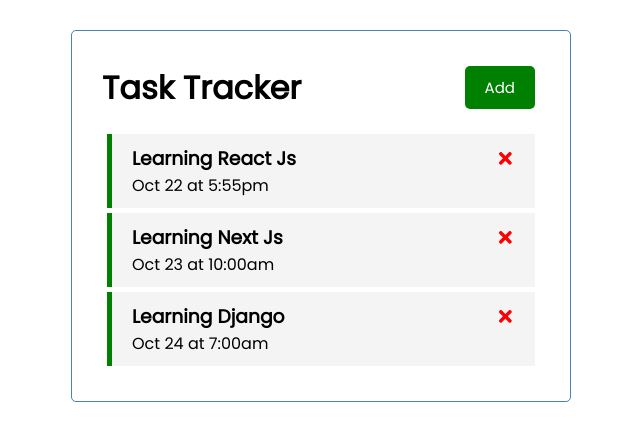
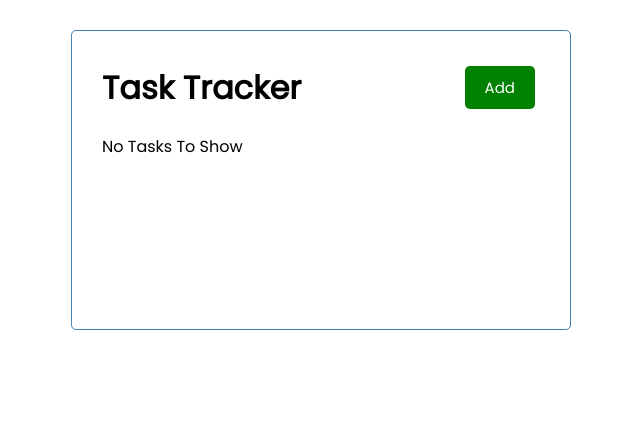
Before and after one commit to zichdan/react-project-2, a React (Create React App) app: page / in a window 1280 px wide. Shown: the top 440 px of the page, without its empty margins (319-959 px from the left). Built offline with nearby package versions, Linux system fonts and the light colour scheme; data requests are answered from the project's data file.

Commit message:
learnt React ' useEffect'

```diff
--- /dev/null
+++ b/db.json
@@ -0,0 +1,28 @@
+{
+  "tasks": [
+    {
+      "id": 1,
+        "name": "Tast1",
+        "text" : "Learning React Js",
+        "day": "Oct 22 at 5:55pm",
+        "reminder": true,
+        "description":"This is the first React Js Lesson"
+       },
+       {
+        "id": 2,
+        "name": "Tast2",
+        "text" : "Learning Next Js",
+        "day": "Oct 23 at 10:00am",
+        "reminder": true,
+        "description":"This is the first First Next Js Lesson"
+       },
+       {
+        "id": 3,
+        "name": "Tast3",
+        "text" : "Learning Django",
+        "day": "Oct 24 at 7:00am",
+        "reminder": false,
+        "description":"This is the first Django lesson to Be missed!!!"
+       }
+  ]
+}
--- a/package.json
+++ b/package.json
@@ -17,7 +17,8 @@
     "start": "react-scripts start",
     "build": "react-scripts build",
     "test": "react-scripts test",
-    "eject": "react-scripts eject"
+    "eject": "react-scripts eject",
+    "server": "json-server --watch db.json --port 5000"
   },
   "eslintConfig": {
     "extends": [
--- a/src/App.js
+++ b/src/App.js
@@ -1,4 +1,4 @@
-import { useState } from "react"
+import { useEffect, useLayoutEffect, useState } from "react"
 import Header from "./components/Headers"
 import Tasks from "./components/Tasks"
 import AddTask from "./components/AddTask"
@@ -7,33 +7,19 @@
 function App() {
   const [ showAddTask, setShowAddTask] =
   useState(false)
-  const [tasks, setTasks] = useState([
-    {
-      id: 1,
-        name: "Tast1",
-        text : "Learning React Js",
-        day: 'Oct 22 at 5:55pm',
-        reminder: "true",
-        description:"This is the first React Js Lesson"
-       },
-       {
-        id: 2,
-        name: "Tast2",
-        text : "Learning Next Js",
-        day: "Oct 23 at 10:00am",
-        reminder: "true",
-        description:"This is the first First Next Js Lesson"
-       },
-       {
-        id: 3,
-        name: "Tast3",
-        text : "Learning Django",
-        day: 'Oct 24 at 7:00am',
-        reminder: "False",
-        description:"This is the first Django lesson to Be missed!!!"
-      },
-  ])
+  const [tasks, setTasks] = useState([])
 
+
+  useEffect (() => {
+    const fetchTask = async () => {
+      const req = await fetch ( 'http://localhost:5000/tasks')
+      const data = await req.json()
+
+      console.log(data);
+    }
+
+    fetchTask()
+  }, [])
 
   // Add Task
   const addTask = (task) => {
```
